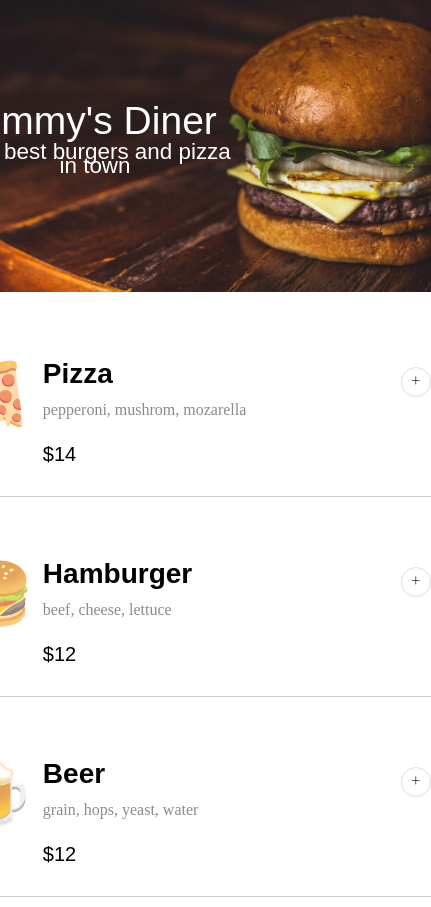
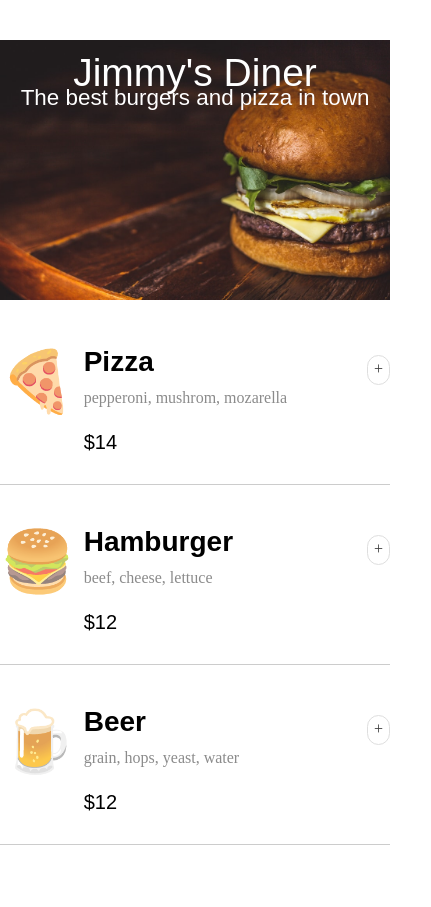
Before and after one commit to ashton8504/dinerAppScrimba, a website built with Vite: page index.html in a window 390 px wide. Shown: the whole page, 431 px wide, since content can reach past the window. After the commit the page ends 855 px from the top, so only its background shows below. Built offline with nearby package versions, Linux system fonts and the light colour scheme; a web font is replaced by a local one.

Commit message:
updated code
added styling for mobile devices

```diff
--- a/styles.css
+++ b/styles.css
@@ -299,3 +299,42 @@ h2{
     border-radius: 3.88991px;
     color: white;
   }
+
+
+  /* Styles for mobile devices */
+
+  @media only screen and (max-width: 600px) {
+    body {
+      display: block;
+      height: auto;
+      max-width: none;
+      margin: 0;
+    }
+
+    .titleText {
+      padding-right: 0;
+      padding-top: 0;
+    }
+
+    .titleSlogan {
+      padding-right: 0;
+      padding-top: 0;
+    }
+
+    .menu {
+      margin-top: 20px;
+    }
+
+    .item-name,
+    .ingredients,
+    .price,
+    .add-to-order {
+      width: auto;
+      left: auto;
+      top: auto;
+    }
+
+    #complete-order-btn {
+      width: 100%;
+    }
+  }
```
